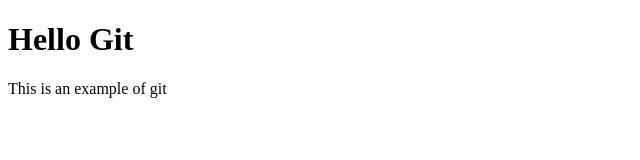
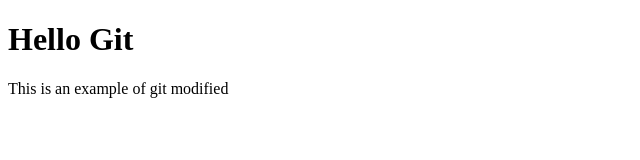
Before and after one commit to Click0910/Git-demo, a plain HTML site: page index.html in a window 1280 px wide. Shown: the full height of the page, 0-640 px from the left. Drawn offline with Linux system fonts and the light colour scheme.

Commit message:
P modified

```diff
--- a/index.html
+++ b/index.html
@@ -8,6 +8,6 @@
 </head>
 <body>
     <h1>Hello Git</h1>
-    <p>This is an example of git</p>
+    <p>This is an example of git modified</p>
 </body>
 </html>
```
